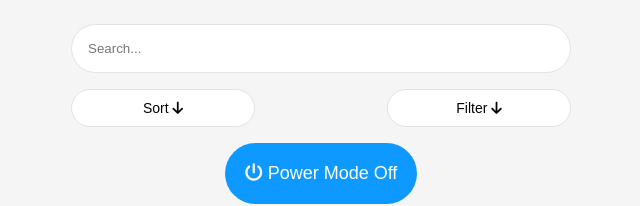
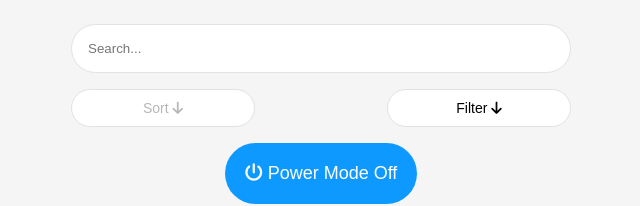
Before and after one commit to napqueenkaila/react-to-do, a React (Vite) app: page / in a window 1280 px wide. Shown: the top 206 px of the page, without its empty margins (319-959 px from the left). Built offline with nearby package versions, Linux system fonts and the light colour scheme.

Commit message:
disable sort button if no toDos

```diff
--- a/src/components/Sort.jsx
+++ b/src/components/Sort.jsx
@@ -7,7 +7,7 @@ import {
   OptionDiv,
 } from "./styles/shared.styled";
 
-const Sort = ({ setSortType, powerMode }) => {
+const Sort = ({ setSortType, powerMode, toDos }) => {
   const [open, setOpen] = useState(false);
 
   const handleSortChange = (e) => {
@@ -34,7 +34,7 @@ const Sort = ({ setSortType, powerMode }) => {
     <div>
       <DropdownBtn
         onClick={() => setOpen((prevState) => !prevState)}
-        disabled={powerMode}
+        disabled={powerMode || !toDos}
       >
         Sort <i className="fa-solid fa-arrow-down"></i>
       </DropdownBtn>
@@ -129,4 +129,5 @@ export default Sort;
 Sort.propTypes = {
   setSortType: PropTypes.func,
   powerMode: PropTypes.bool,
+  toDos: PropTypes.array,
 };
--- a/src/pages/Home.jsx
+++ b/src/pages/Home.jsx
@@ -68,7 +68,7 @@ const Home = () => {
         ></SearchInput>
       </SearchDiv>
       <FilterDiv>
-        <Sort setSortType={setSortType} powerMode={powerMode} />
+        <Sort setSortType={setSortType} powerMode={powerMode} toDos={toDos} />
         <FilterTags
           filterOptions={allTags}
           filterTags={filterTags}
```
